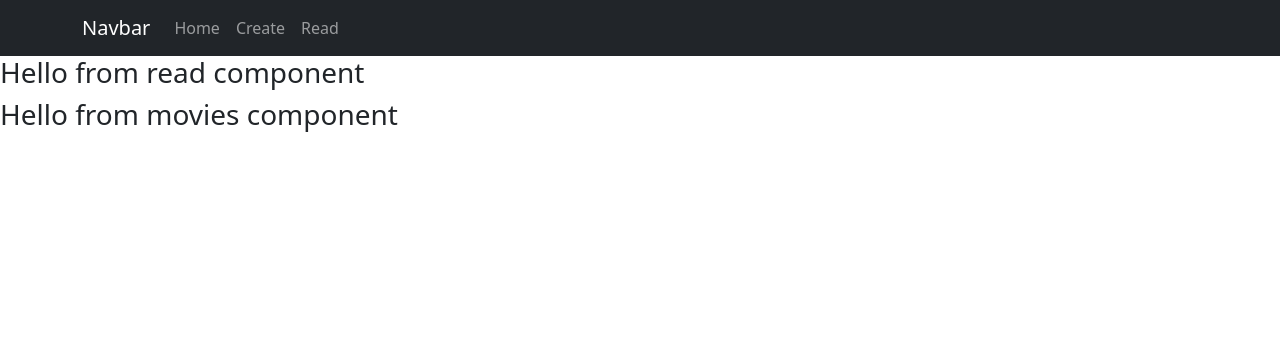
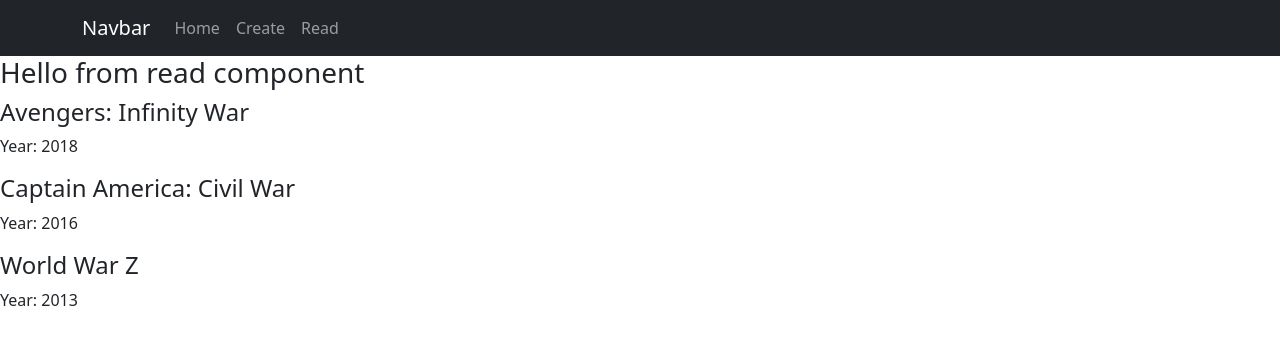
Before and after one commit to EvanGriffin0/DataRepAndQuery3, a React (Create React App) app in the folder movie-app/: page /read in a window 1280 px wide. Shown: the top 344 px of the page. Built offline with nearby package versions, Linux system fonts and the light colour scheme.

Commit message:
Displayed the list of movie titles to the read page

```diff
--- /dev/null
+++ b/movie-app/src/components/MovieItem.js
@@ -0,0 +1,18 @@
+import Movies from "./movies"
+
+//created an arrow function
+const MovieItem = (props) => {
+
+    //return the data in a structured format
+    return(
+        <div>
+            <h4>
+                {props.data.Title}
+            </h4>
+            <p>Year: {props.data.Year}</p>
+        </div>
+    );
+
+}
+
+export default MovieItem;
--- a/movie-app/src/components/movies.js
+++ b/movie-app/src/components/movies.js
@@ -1,15 +1,14 @@
+//import movieItem component
+import MovieItem from "./MovieItem"
+
 //create movies component
 const Movies = (props) => {
 
     //returned a list of movies from from the array of objects found in read
-    return(
-        <div>
-           <h3> Hello from movies component </h3>
-           {console.log(props.myMovies)}
-        </div>
-
-    )
-
+    //updated movie to read through map of array
+    return props.myMovies.map((movie) => (
+           <MovieItem data={movie} key={movie.imdbID}/>
+    ));
 }
 
 //exported movies class
--- a/movie-app/src/components/read.js
+++ b/movie-app/src/components/read.js
@@ -1,6 +1,7 @@
 
 //import movies from file
 import Movies from "./movies"
+import MovieItem from "./MovieItem";
 
 //added array of objects called data
 
```
